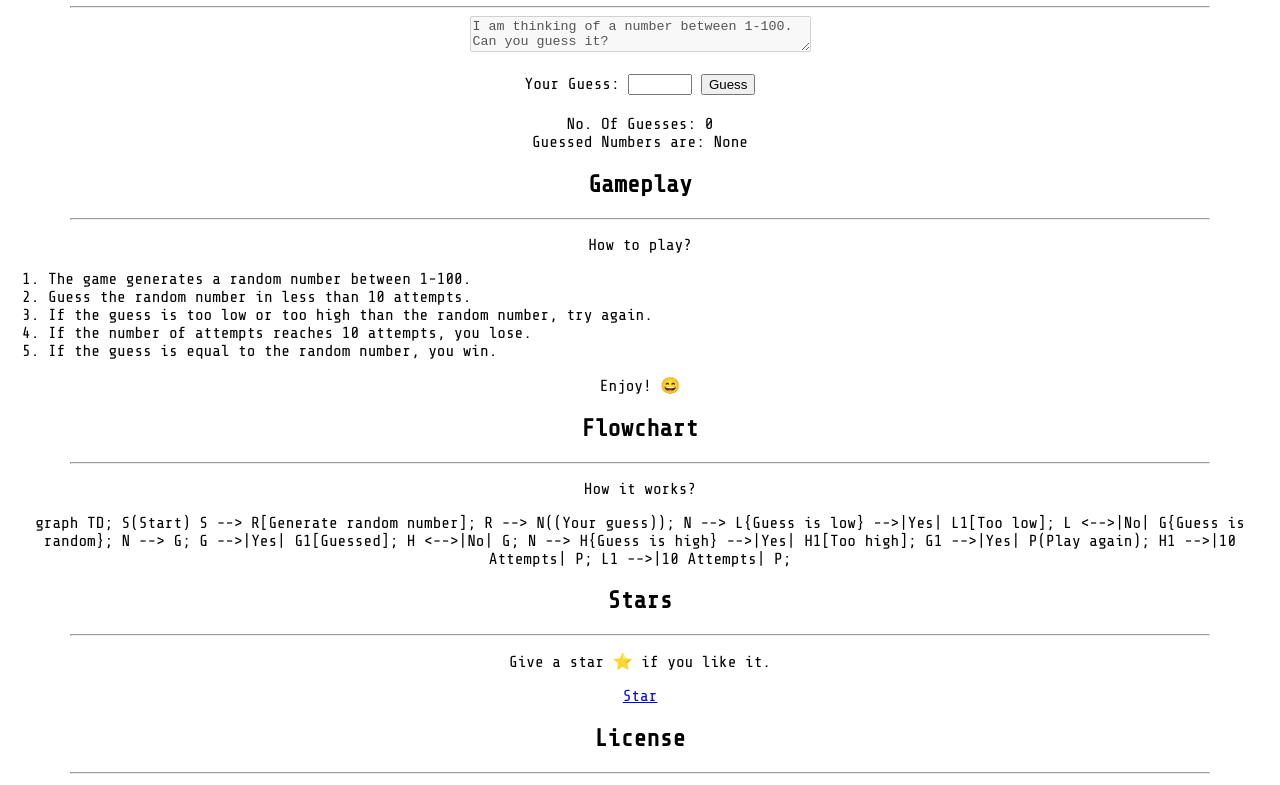
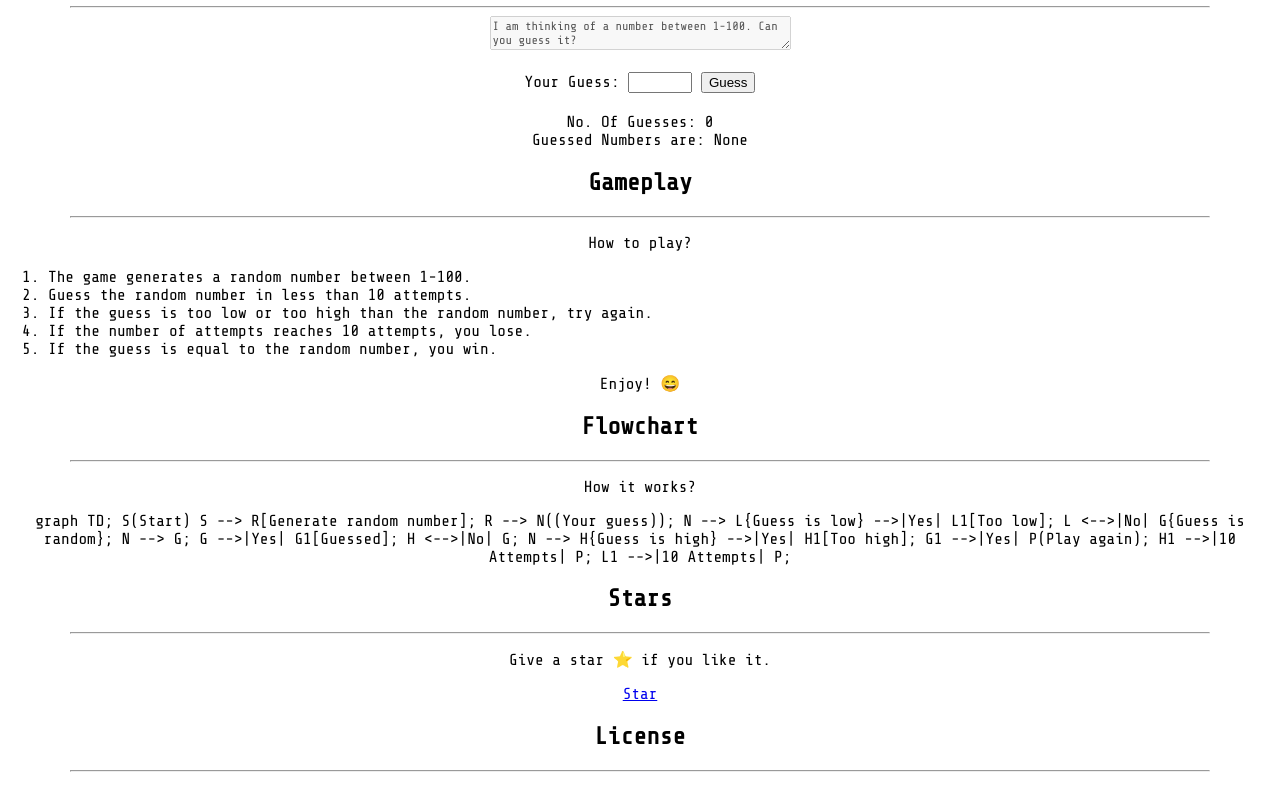
Before and after one commit to haithamaouati/GuessTheNumber, a plain HTML site: page index.html in a window 1280 px wide. Shown: the part 73-858 px from the top of the page. Drawn offline with nearby package versions, Linux system fonts and the light colour scheme; a script that the page names is missing.

Commit message:
Update styles.css

```diff
--- a/styles.css
+++ b/styles.css
@@ -7,6 +7,12 @@ body {
   margin-top: 20px;
 }
 
+textarea
+{
+   font-family: 'Share Tech Mono', monospace;
+   font-size: 12px;
+}
+
 hr {
   width: 90%;
 }
```
